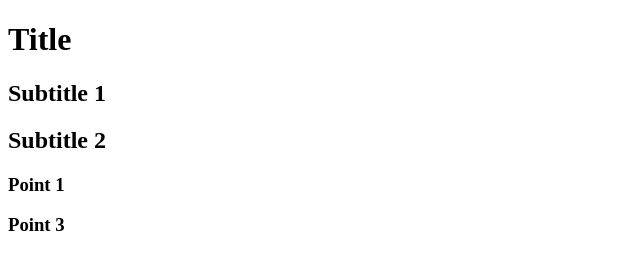
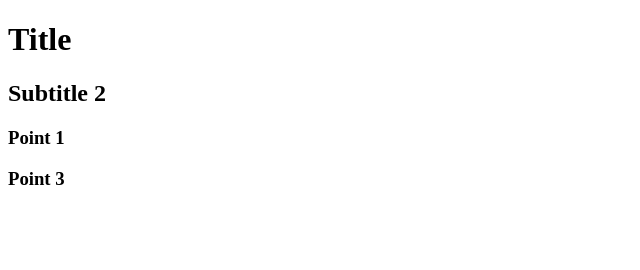
Before and after one commit to AlexandruVladManu/git-demo, a plain HTML site: page index.html in a window 1280 px wide. Shown: the whole page, without its empty margins (0-640 px from the left). Drawn offline with Linux system fonts and the light colour scheme.

Commit message:
Remove one H2 (now 1×H2)

```diff
--- a/index.html
+++ b/index.html
@@ -5,7 +5,7 @@
   </head>
   <body>
     <h1>Title</h1>
-    <h2>Subtitle 1</h2>
+
     <h2>Subtitle 2</h2>
     <h3>Point 1</h3>
 
```
